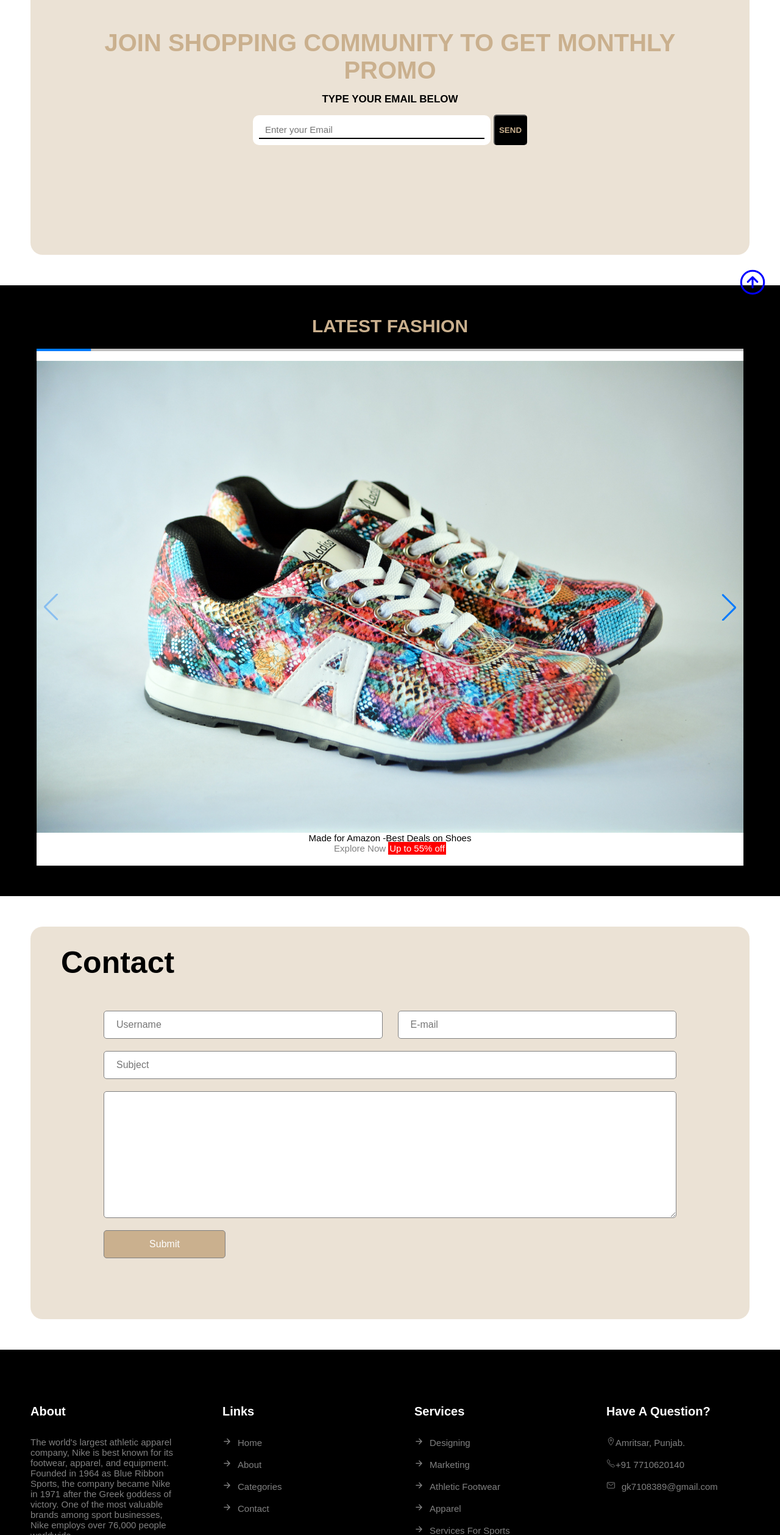
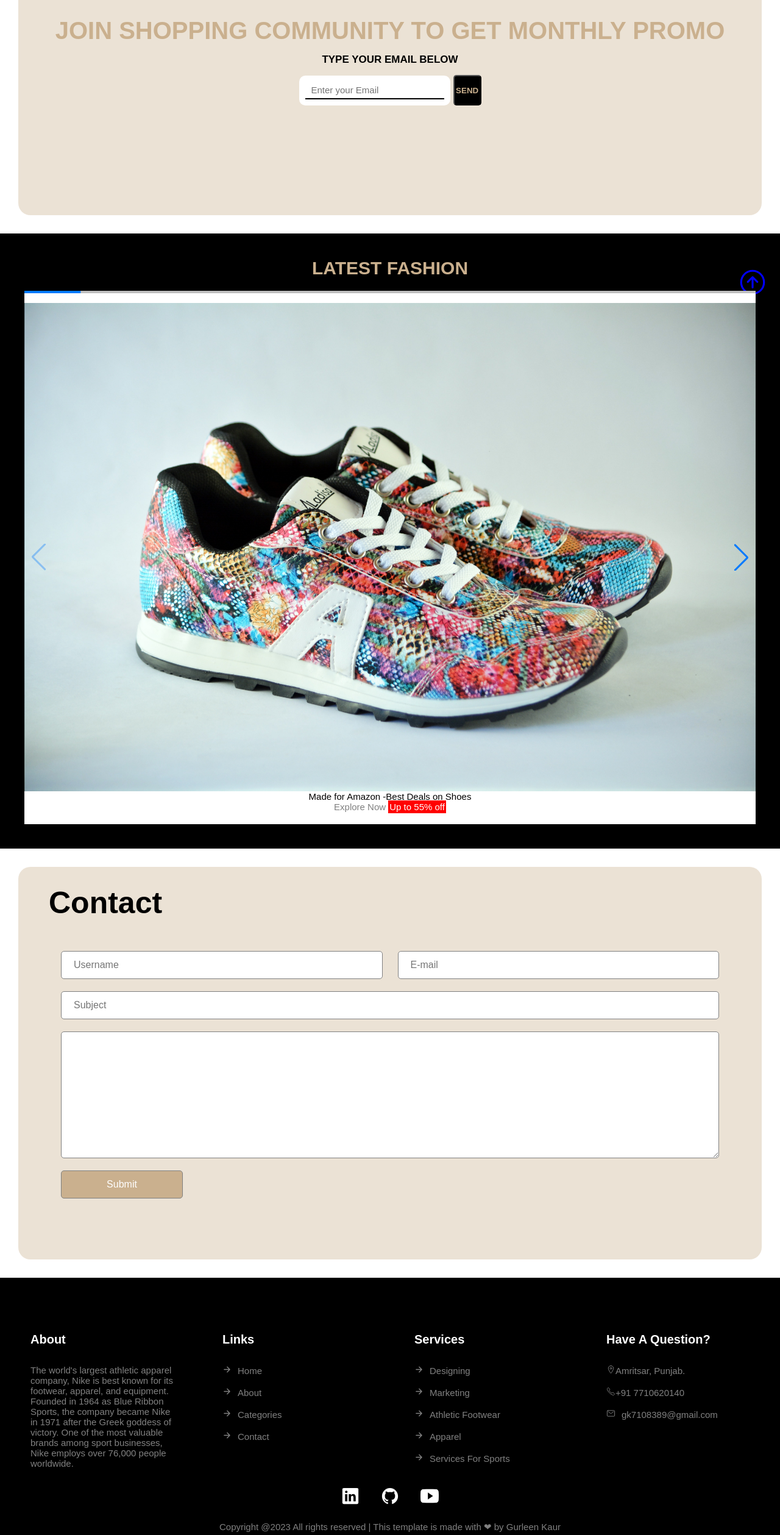
Before and after one commit to kaurguru/landing-page, a plain HTML site: page type.html in a window 1280 px wide. Shown: the part 282-2800 px from the top of the page at 61% size. Drawn offline with nearby package versions, Linux system fonts and the light colour scheme.

Commit message:
Update style.css

```diff
--- a/style.css
+++ b/style.css
@@ -263,18 +263,11 @@ select option:focus{
    margin: 4rem;
 }
 .man2{
-   width: 38rem;
-   margin: .1rem;
+   width: 36rem;
+   margin: 5rem 0;
    display: none;
 }
-/* .sale-sec , .reverse{
-   max-width: 110rem;
-   margin: 2rem auto;
-    flex-direction: row-reverse;
-      display: flex;
-       align-items: flex-start;
-    justify-content: left;
- }*/
+
  .sale-sec, .reverse {
     max-width: 120rem;
     margin: 2rem auto;
@@ -552,7 +545,7 @@ h5 {
 padding: 0 3rem;background-color: black;
 }
 .swiper-div{
-   padding: 5rem 3rem;
+   padding: 4rem 1rem;
    justify-content: center;
       align-items: center;
       display: flex;
@@ -597,7 +590,7 @@ swiper-container {
   ---------------------------------------- */
   .footer{
    width: 100%;
-   height: 20vh;
+   /* height: 20vh; */
    background-color: black;
    padding: 2rem 0;
    justify-content: center;
@@ -628,13 +621,13 @@ animation-name: example;
 }
 .linkedin,.github,.youtube{
    color: white;
- width: 5rem;
- height: 5rem;
+ width: 3rem;
+ height: 3rem;
  margin: 1rem;
 }
 .content{
    display: flex;
-   flex-direction: row-reverse;
+   flex-direction: column;
    justify-content: center;
    align-items: center;
 /*   margin-top: 20rem;*/
@@ -724,7 +717,7 @@ animation-name: example;
   justify-content: center;
    align-items: center;
   }
-  .email-sec div{width: 39rem;
+  .email-sec div{width:100%;
    background-color: white;
    padding: 1rem;
     margin-right: .5rem;
@@ -836,7 +829,7 @@ animation-name: example;
 ----------contact section-------------*/
 
 .section-hero{
-   margin: 5rem;
+   margin: 3rem;
    border-radius: 2rem;
 }
 .container{
@@ -844,7 +837,7 @@ animation-name: example;
    margin: 0 auto ;
 }
 .section-contact{
-   padding: 5rem 7rem;
+   padding: 5rem 1rem;
 }
 .section-contact div input ,#textarea {
    padding: 1.3rem 2rem;
```
